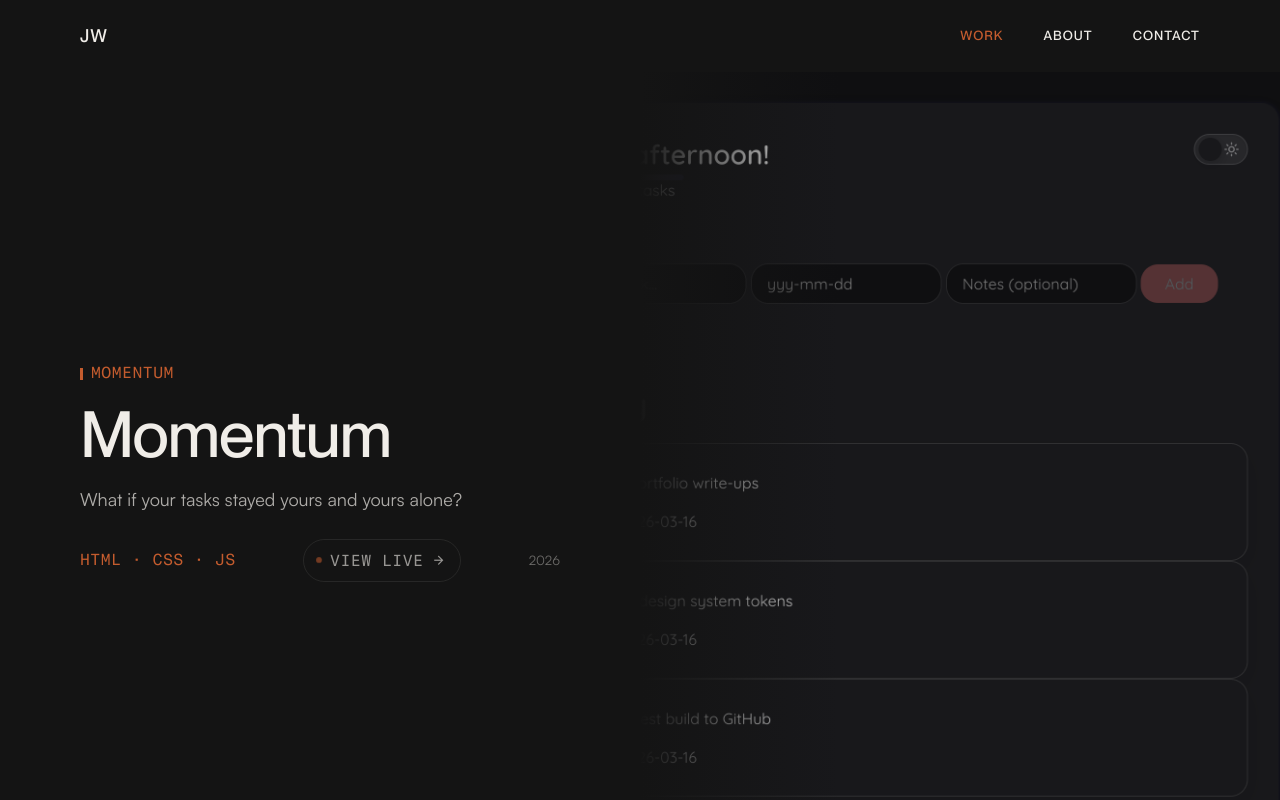
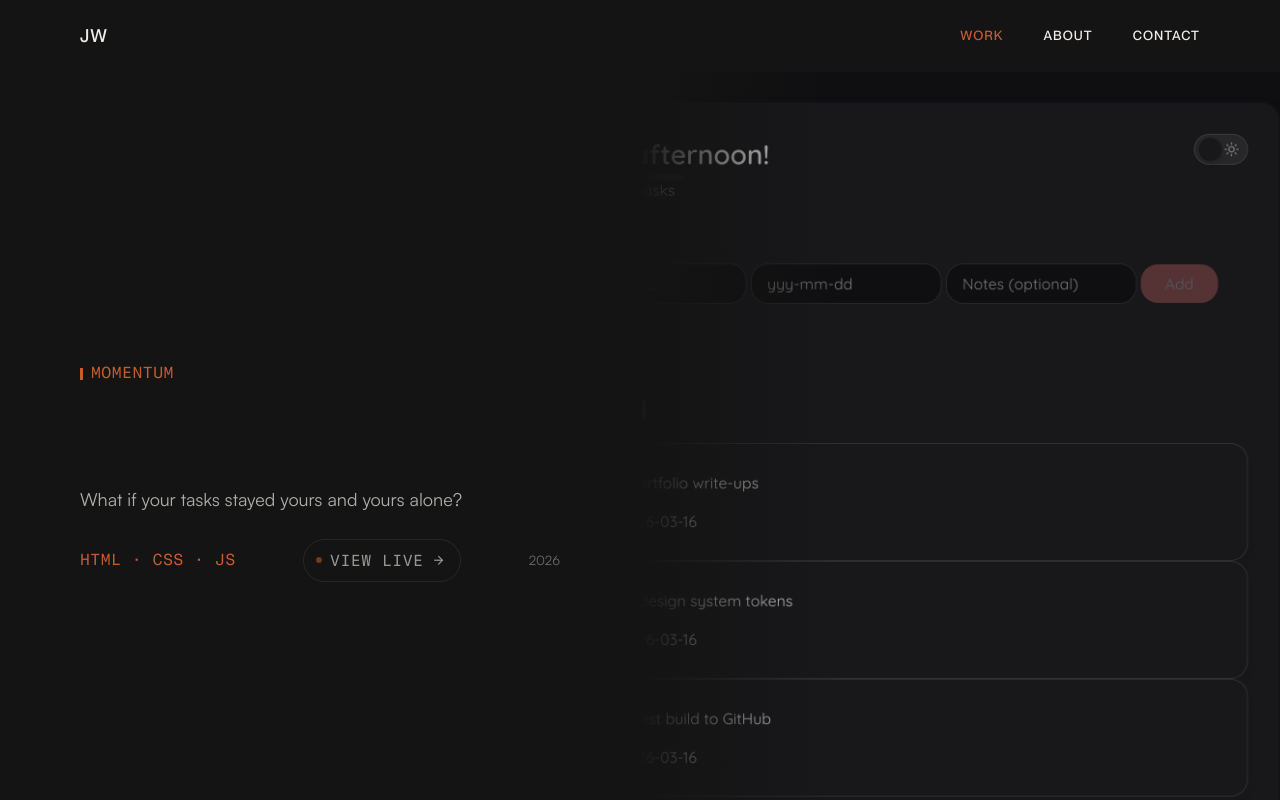
Before and after one commit to jps-wilson/JW-Portfolio, a React (Vite) app: page /work/momentum in a window 1280 px wide. Shown: the top 800 px of the page. Built offline with nearby package versions, Linux system fonts and the light colour scheme.

Commit message:
Integrate useTextReveal into Home and Project
Import and apply the useTextReveal hook to reveal key text elements on Home and Project pages. ProjectPage: import hook, add titleRef and attach it to the hero H1. Home: import hook, add manifestoRef and attach it to the manifesto paragraph.

```diff
--- a/src/components/ui/ProjectPage.jsx
+++ b/src/components/ui/ProjectPage.jsx
@@ -1,3 +1,4 @@
+import { useTextReveal } from "../../hooks/useTextReveal";
 import { Link } from "react-router-dom";
 import SectionLabel from "./SectionLabel";
 import { useScrollAnimation } from "../../hooks/useScrollAnimation";
@@ -5,6 +6,7 @@ import "../../styles/pages/project.css";
 
 function ProjectPage({ project, screenshot, embedUrl, children }) {
   const heroRef = useScrollAnimation();
+  const titleRef = useTextReveal();
   const caseRef = useScrollAnimation();
   const beliefRef = useScrollAnimation();
 
@@ -14,7 +16,9 @@ function ProjectPage({ project, screenshot, embedUrl, children }) {
       <section className='project-hero' ref={heroRef}>
         <div className='project-hero__content'>
           <SectionLabel text={project.title} />
-          <h1 className='project-hero__title'>{project.title}</h1>
+          <h1 className='project-hero__title' ref={titleRef}>
+            {project.title}
+          </h1>
           <p className='project-hero__idea'>{project.idea}</p>
           <div className='project-hero__meta'>
             <span className='project-hero__stack'>{project.stack}</span>
--- a/src/hooks/useTextReveal.js
+++ b/src/hooks/useTextReveal.js
@@ -26,6 +26,7 @@ export function useTextReveal() {
       trigger: element,
       start: "top 85%",
       onEnter: () => {
+        console.log("text reveal triggered");
         gsap.to(wordSpans, {
           opacity: 1,
           y: 0,
--- a/src/pages/Home.jsx
+++ b/src/pages/Home.jsx
@@ -1,3 +1,4 @@
+import { useTextReveal } from "../hooks/useTextReveal";
 import { useState } from "react";
 import { useOpeningAnimation } from "../hooks/useOpeningAnimation";
 import { useScrollAnimation } from "../hooks/useScrollAnimation";
@@ -29,6 +30,7 @@ function Home() {
   const [ready] = useState(true);
   const { lineRef, nameRef, roleRef } = useOpeningAnimation(ready);
   const thesisRef = useScrollAnimation();
+  const manifestoRef = useTextReveal();
   const featuredRef = useScrollAnimation();
   const stillHereRef = useScrollAnimation();
 
@@ -52,7 +54,7 @@ function Home() {
       {/* Thesis Section */}
       <section className='home-thesis' ref={thesisRef}>
         <SectionLabel text='The Thesis' />
-        <p className='home-thesis__manifesto'>
+        <p className='home-thesis__manifesto' ref={manifestoRef}>
           I build things that treat people like people. Curious, warm, private,
           alive. On purpose.
         </p>
```
